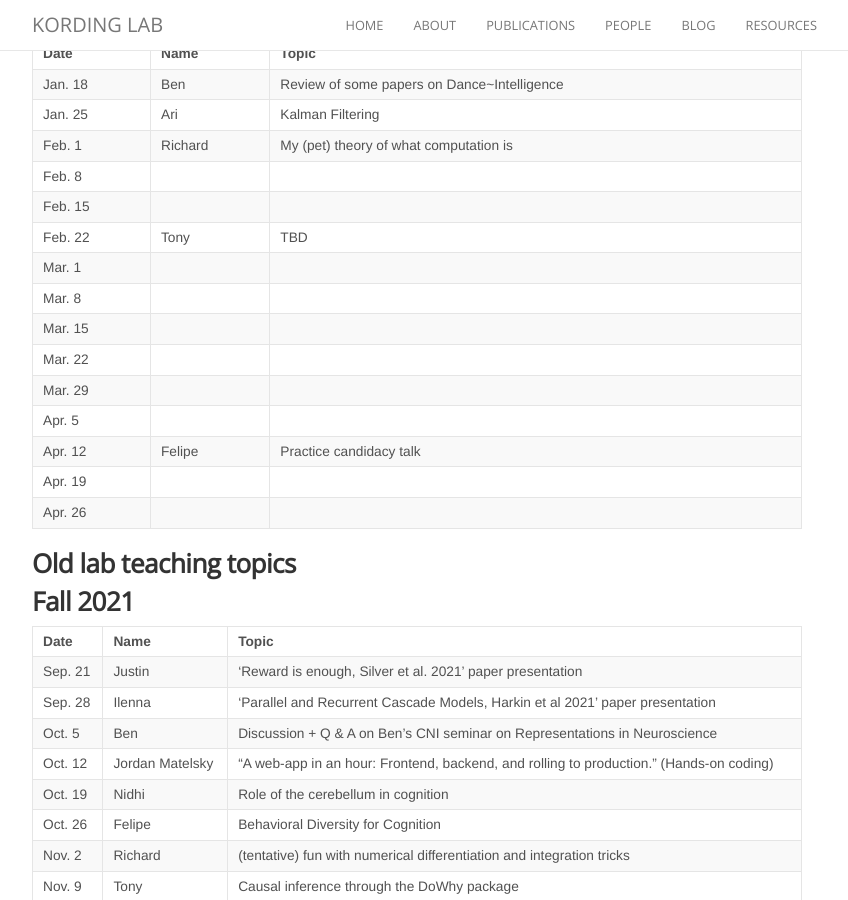
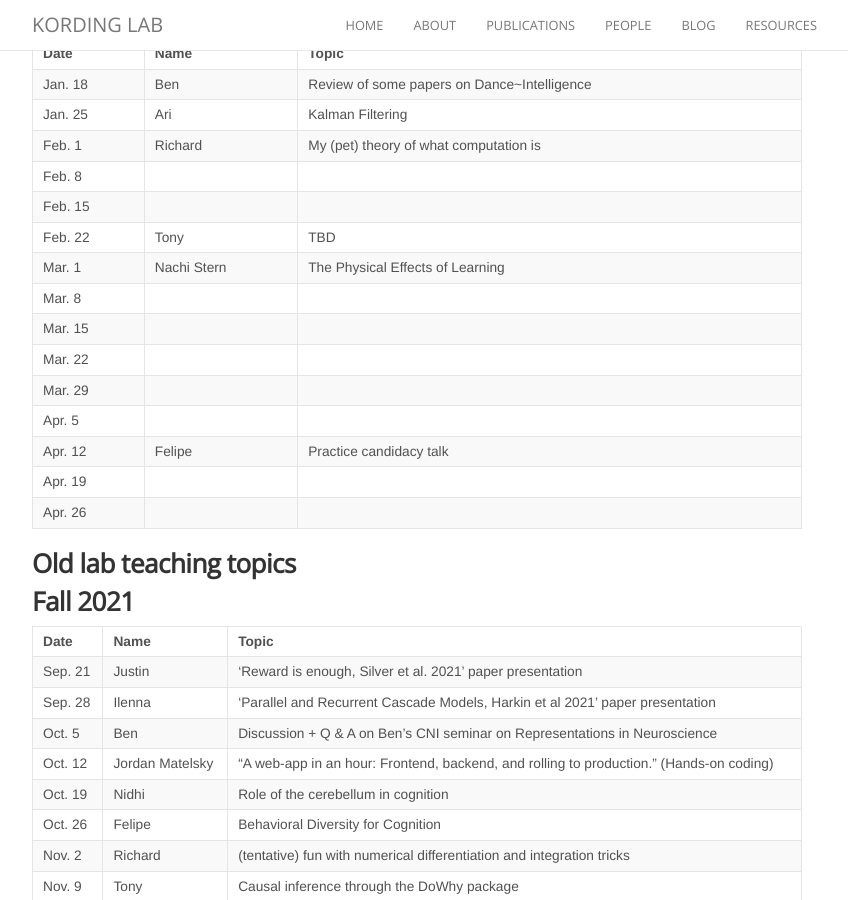
Before and after one commit to KordingLab/KordingLab.github.io, a Jekyll site: the page built from _posts/2021-01-01-upcoming-lab-teaching.md, in a window 1280 px wide and 900 px high, scrolled down 573 px. Shown: the whole window, without its empty margins (223-1071 px from the left). Built offline with Jekyll 4.4.1, drawn with Linux system fonts in a browser that asks for light colours; nearby versions of some CDN libraries; comment, search, counter and statistics services are not loaded.

Commit message:
Update 2021-01-01-upcoming-lab-teaching.md

```diff
--- a/_posts/2021-01-01-upcoming-lab-teaching.md
+++ b/_posts/2021-01-01-upcoming-lab-teaching.md
@@ -24,7 +24,7 @@ Please list below, topics you would like to learn more about (you may share your
 | Feb. 8 |  |
 | Feb. 15 |  |
 | Feb. 22 | Tony | TBD
-| Mar. 1 |  |
+| Mar. 1 | Nachi Stern | The Physical Effects of Learning |
 | Mar. 8 |  |
 | Mar. 15 |  |
 | Mar. 22 |  |
```
